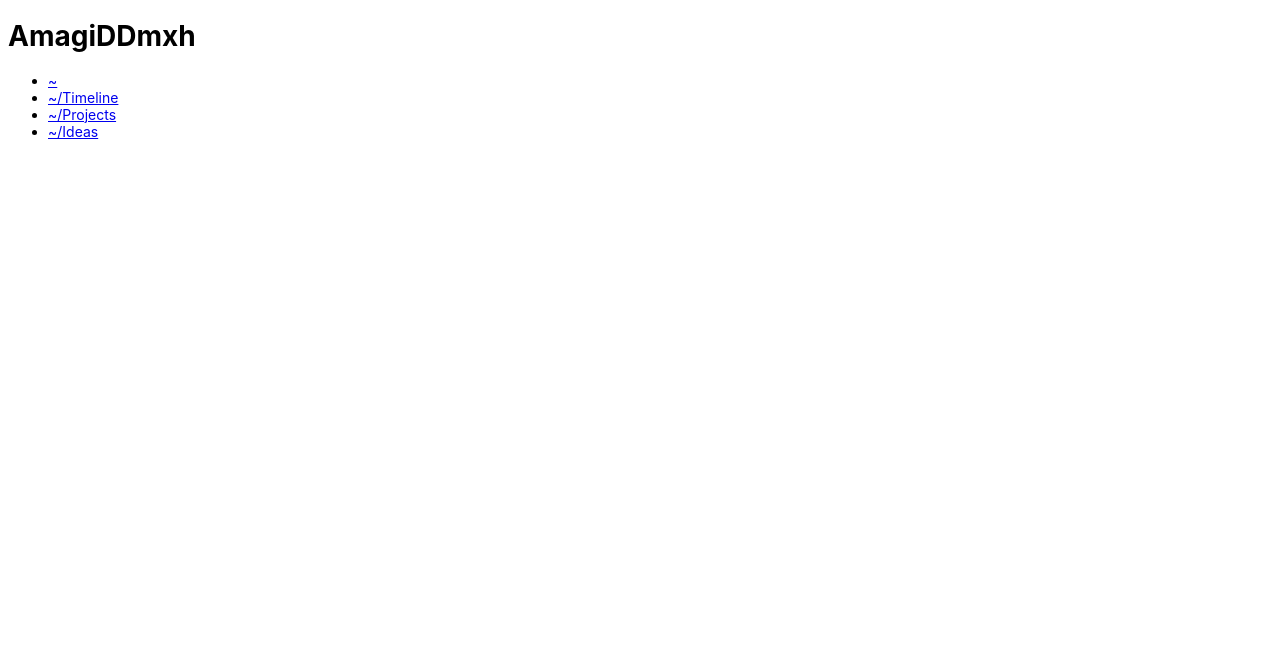
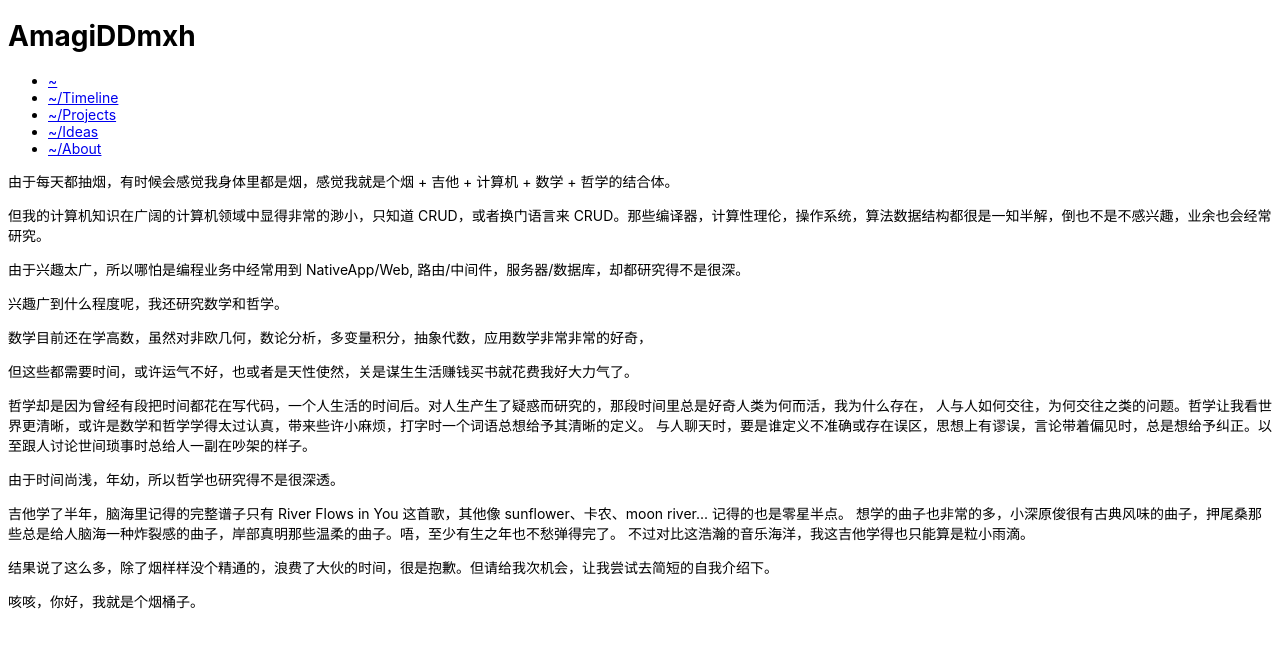
Before and after one commit to AmagiDDmxh/amagi.love, a React (Create React App) app: page /about in a window 1280 px wide. Shown: the top 648 px of the page. Built offline with nearby package versions, Linux system fonts and the light colour scheme.

Commit message:
Add about page

```diff
--- a/src/App.tsx
+++ b/src/App.tsx
@@ -4,13 +4,13 @@ import Header from './layouts/Header'
 import Timeline from './pages/Timeline'
 import Projects from './pages/Projects'
 import Ideas from './pages/Ideas'
+import About from './pages/About'
 import './App.css'
 
 function App() {
   return (
     <Router>
-      <Header name="aha" />
-
+      <Header name="AmagiDDmxh" />
       {/*
           A <Switch> looks through all its children <Route>
           elements and renders the first one whose path
@@ -28,6 +28,9 @@ function App() {
         <Route path="/ideas">
           <Ideas />
         </Route>
+        <Route path="/about">
+          <About />
+        </Route>
       </Switch>
     </Router>
   );
--- a/src/layouts/Header.tsx
+++ b/src/layouts/Header.tsx
@@ -6,7 +6,7 @@ export interface Props { name: string }
 export default function Header({ name }: Props) {
   return (
     <header>
-      <h1>AmagiDDmxh</h1>
+      <h1>{name}</h1>
       <nav>
         <ul>
           <li><Link to="/">~</Link></li>
@@ -18,6 +18,7 @@ export default function Header({ name }: Props) {
           <li><Link to="/timeline">~/Timeline</Link></li>
           <li><Link to="/projects">~/Projects</Link></li>
           <li><Link to="/ideas">~/Ideas</Link></li>
+          <li><Link to="/about">~/About</Link></li>
         </ul>
       </nav>
     </header>
--- /dev/null
+++ b/src/pages/About.tsx
@@ -0,0 +1,31 @@
+import React, { Component } from 'react'
+
+export default class About extends Component {
+  render() {
+    return (
+      <div>
+        由于每天都抽烟，有时候会感觉我身体里都是烟，感觉我就是个烟 + 吉他 + 计算机 + 数学 + 哲学的结合体。
+        <p>
+          但我的计算机知识在广阔的计算机领域中显得非常的渺小，只知道 CRUD，或者换门语言来 CRUD。那些编译器，计算性理伦，操作系统，算法数据结构都很是一知半解，倒也不是不感兴趣，业余也会经常研究。
+        </p>
+        <p>
+          由于兴趣太广，所以哪怕是编程业务中经常用到 NativeApp/Web, 路由/中间件，服务器/数据库，却都研究得不是很深。
+        </p>
+        <p>兴趣广到什么程度呢，我还研究数学和哲学。</p>
+        <p>数学目前还在学高数，虽然对非欧几何，数论分析，多变量积分，抽象代数，应用数学非常非常的好奇，</p>
+        <p>但这些都需要时间，或许运气不好，也或者是天性使然，关是谋生生活赚钱买书就花费我好大力气了。</p>
+        <p>哲学却是因为曾经有段把时间都花在写代码，一个人生活的时间后。对人生产生了疑惑而研究的，那段时间里总是好奇人类为何而活，我为什么存在，
+        人与人如何交往，为何交往之类的问题。哲学让我看世界更清晰，或许是数学和哲学学得太过认真，带来些许小麻烦，打字时一个词语总想给予其清晰的定义。
+        与人聊天时，要是谁定义不准确或存在误区，思想上有谬误，言论带着偏见时，总是想给予纠正。以至跟人讨论世间琐事时总给人一副在吵架的样子。
+        </p>
+        <p>由于时间尚浅，年幼，所以哲学也研究得不是很深透。</p>
+        <p>吉他学了半年，脑海里记得的完整谱子只有 River Flows in You 这首歌，其他像 sunflower、卡农、moon river... 记得的也是零星半点。
+        想学的曲子也非常的多，小深原俊很有古典风味的曲子，押尾桑那些总是给人脑海一种炸裂感的曲子，岸部真明那些温柔的曲子。唔，至少有生之年也不愁弹得完了。
+        不过对比这浩瀚的音乐海洋，我这吉他学得也只能算是粒小雨滴。
+        </p>
+        <p>结果说了这么多，除了烟样样没个精通的，浪费了大伙的时间，很是抱歉。但请给我次机会，让我尝试去简短的自我介绍下。</p>
+        <p>咳咳，你好，我就是个烟桶子。</p>
+      </div>
+    )
+  }
+}
```
